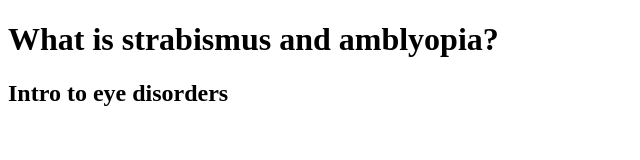
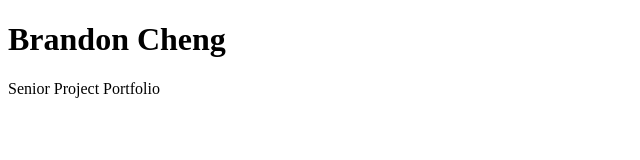
Before and after one commit to isbrandon02/Portfolio, a plain HTML site: page index.html in a window 1280 px wide. Shown: the whole page, without its empty margins (0-640 px from the left). Drawn offline with Linux system fonts and the light colour scheme.

Commit message:
Update index.html

```diff
--- a/index.html
+++ b/index.html
@@ -1,10 +1,15 @@
 <!DOCTYPE html>
 <html lang="en">
 <head>
-  <h1>What is strabismus and amblyopia?</h1>
-  <h2>Intro to eye disorders</h2>
+  <meta charset="UTF-8">
+  <meta name="viewport" content="width=device-width, initial-scale=1.0">
+  <title>Senior Project Portfolio</title>
+  <link rel="stylesheet" href="stless.css>
 </head>
 <body>
-
+  <header>
+    <h1>Brandon Cheng</h1>
+    <p>Senior Project Portfolio</p>
+  <header>
 </body>
 </html>
```
